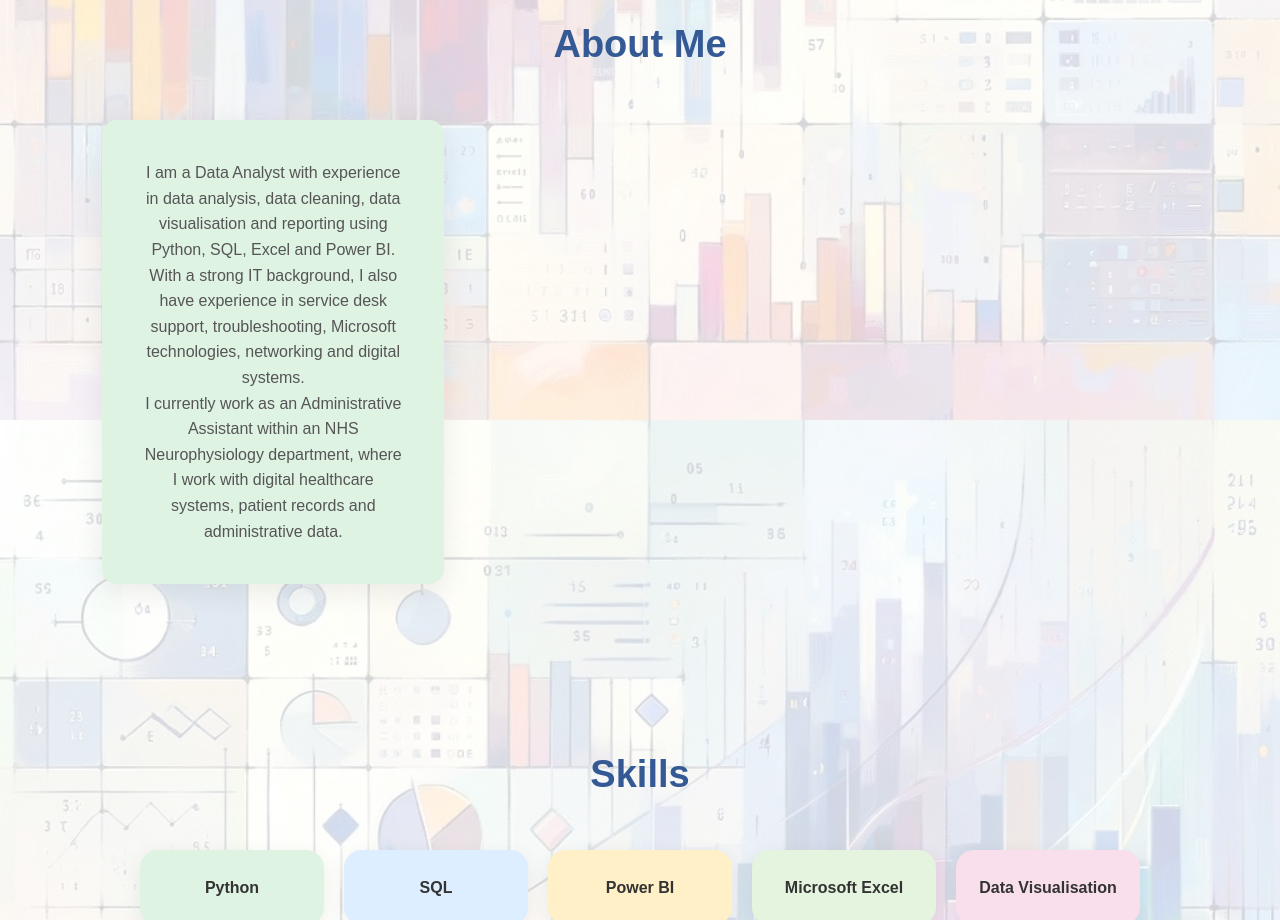
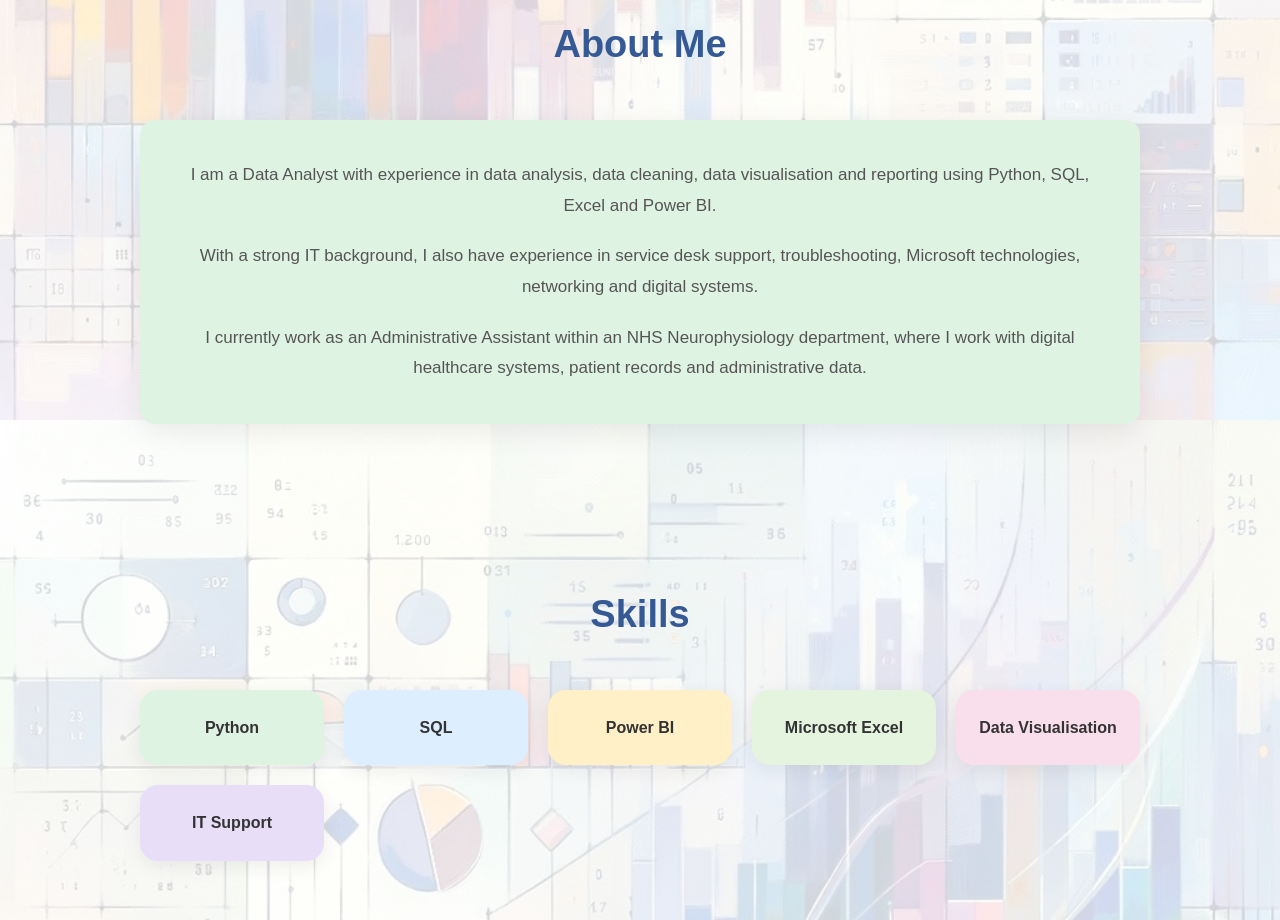
Before and after one commit to aleenajohnz/aleenajohnz.github.io, a plain HTML site: page index.html in a window 1280 px wide. Shown: the part 860-1780 px from the top of the page. Drawn offline with Linux system fonts and the light colour scheme.

Commit message:
Refactor about section styles in index.html

```diff
--- a/index.html
+++ b/index.html
@@ -172,9 +172,8 @@
         ========================= */
 
         .about-container {
-            display: grid;
-            grid-template-columns: repeat(3, 1fr);
-            gap: 25px;
+    max-width: 1000px;
+    margin: 0 auto;
 }
 
 .about-card {
@@ -185,16 +184,17 @@
     text-align: center;
 }
 
-        .about-card h3 {
-            color: #345995;
-            margin-bottom: 15px;
-            font-size: 24px;
+.about-card p {
+    color: #555;
+    font-size: 17px;
+    line-height: 1.8;
+    margin-bottom: 20px;
 }
 
-        .about-card p {
-            color: #555;
-            font-size: 16px;
+.about-card p:last-child {
+    margin-bottom: 0;
 }
+
 
         /* =========================
            SKILLS
```
Lines whose indentation alone changed are shown as unchanged.
